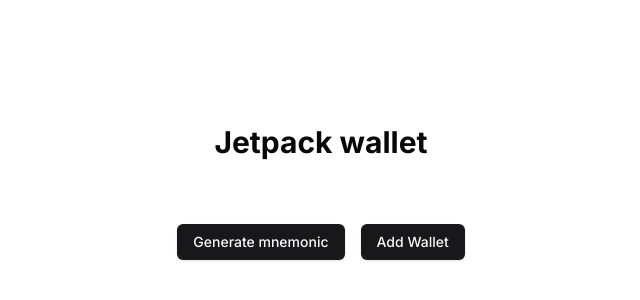
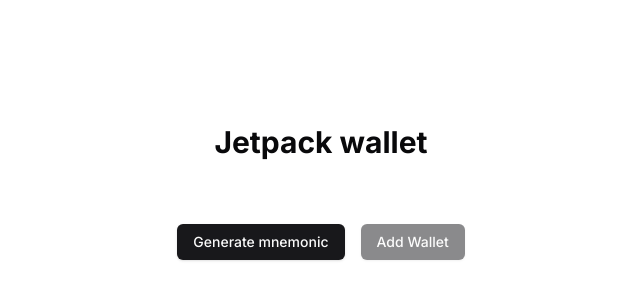
Before and after one commit to destructo570/jetpack-web3-wallet, a Next.js app in the folder apps/frontend/: page / in a window 1280 px wide. Shown: the part 60-360 px from the top of the page, without its empty margins (319-959 px from the left). Built offline with nearby package versions, Linux system fonts and the light colour scheme.

Commit message:
fix: disable add wallet button if no seed phrase

```diff
--- a/apps/frontend/src/app/page.tsx
+++ b/apps/frontend/src/app/page.tsx
@@ -61,7 +61,7 @@ export default function page() {
       ) : null}
       <div className="my-8 flex gap-4">
         <Button onClick={onGenerateClick}>Generate mnemonic</Button>
-        <Button onClick={onAddNewWallet}>Add Wallet</Button>
+        <Button onClick={onAddNewWallet} disabled={!seed_phrase || loading}>Add Wallet</Button>
       </div>
       <div className="w-full grid grid-cols-2 gap-4">
         {wallets?.map((wallet) => {
```
